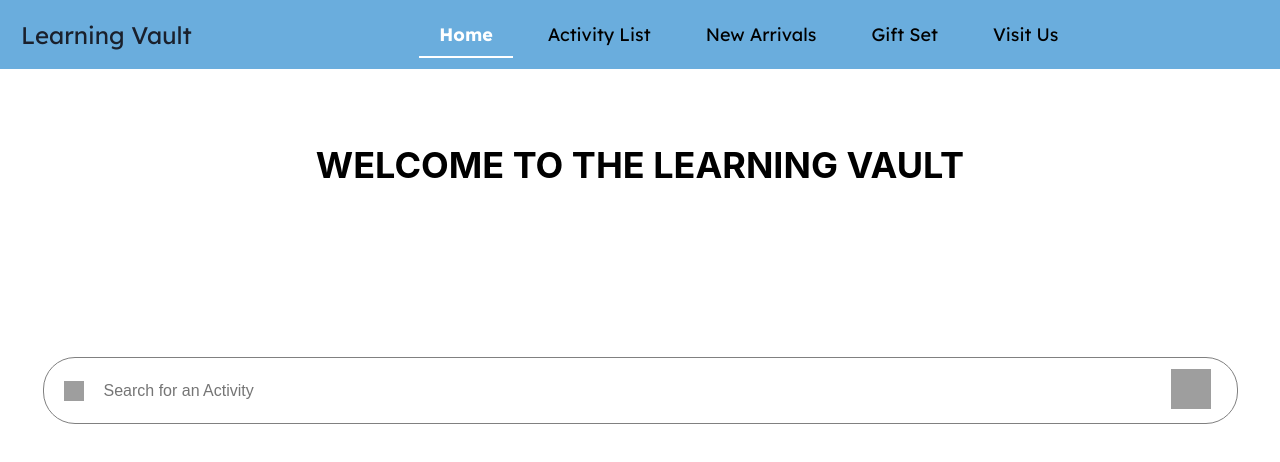
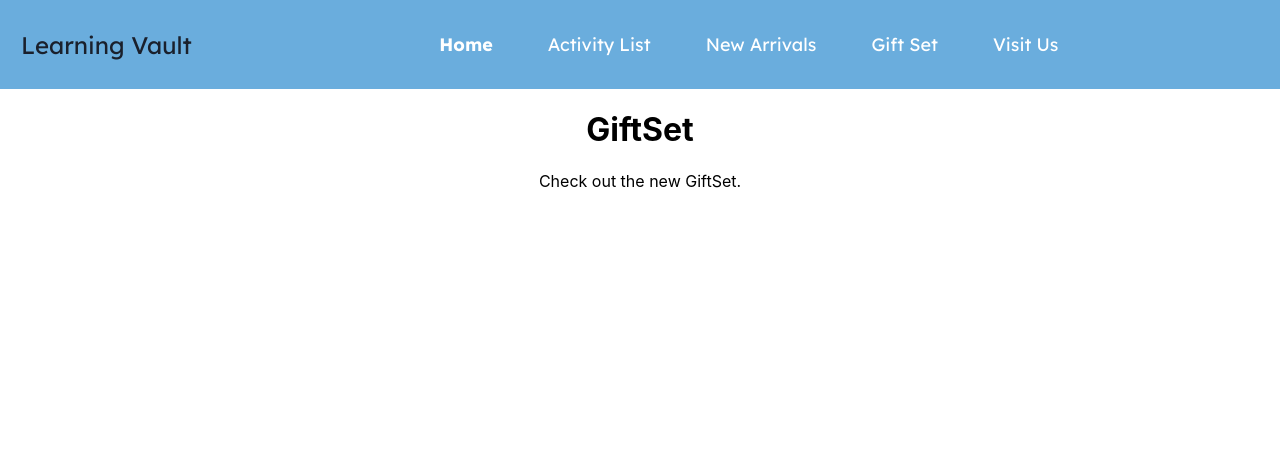
Before and after one commit to Sweatpotatos/Learning-Vault_React, a React (Create React App) app: page /gift-set in a window 1280 px wide. Shown: the top 462 px of the page. Built offline with nearby package versions, Linux system fonts and the light colour scheme; grey boxes are pictures that could not be loaded.

Commit message:
NEW CHANGED MADE

```diff
--- a/package.json
+++ b/package.json
@@ -8,6 +8,7 @@
     "@testing-library/user-event": "^13.5.0",
     "react": "^18.3.1",
     "react-dom": "^18.3.1",
+    "react-router-dom": "^6.24.0",
     "react-scripts": "5.0.1",
     "web-vitals": "^2.1.4"
   },
--- /dev/null
+++ b/src/ActivityList.js
@@ -0,0 +1,12 @@
+import React from 'react';
+
+function ActivityList() {
+  return (
+    <div className="ActivityList">
+      <h1>Activity List</h1>
+      <p>This is the Activity List page.</p>
+    </div>
+  );
+}
+
+export default ActivityList;
--- a/src/App.js
+++ b/src/App.js
@@ -1,14 +1,27 @@
 import React from 'react';
+import { BrowserRouter as Router, Routes, Route } from 'react-router-dom';
 import Header from './Header';
 import MainContent from './MainContent';
+import ActivityList from './ActivityList';
+import NewArrivals from './NewArrivals';
+import GiftSet from './GiftSet';
+import VisitUs from './VisitUs';
 import './App.css';
 
 function App() {
   return (
-    <div className="App">
-      <Header />
-      <MainContent />
-    </div>
+    <Router>
+      <div className="App">
+        <Header />
+        <Routes>
+          <Route path="/" element={<MainContent />} />
+          <Route path="/activity-list" element={<ActivityList />} />
+          <Route path="/new-arrivals" element={<NewArrivals />} />
+          <Route path="/gift-set" element={<GiftSet />} />
+          <Route path="/visit-us" element={<VisitUs />} />
+        </Routes>
+      </div>
+    </Router>
   );
 }
 
--- /dev/null
+++ b/src/GiftSet.js
@@ -0,0 +1,12 @@
+import React from 'react';
+
+function GiftSet() {
+  return (
+    <div className="GiftSet">
+      <h1>GiftSet</h1>
+      <p>Check out the new GiftSet.</p>
+    </div>
+  );
+}
+
+export default GiftSet;
--- a/src/Header.css
+++ b/src/Header.css
@@ -3,11 +3,9 @@
   gap: 5px;
   padding: 20px;
   width: 100%;
-  background-color: #6AADDD; /* Adjust as needed */
-  border: 1px solid #6AADDD; /* Adjust as needed */
+  background-color: #6AADDD;
+  border: 1px solid #6AADDD;
   align-items: center;
-  background-color: #6AADDD;
-  padding: 10px 20px;
   justify-content: space-between;
   font-family: 'Lexend', sans-serif;
   max-width: 100%;
@@ -16,6 +14,7 @@
 .header-logo {
   font-size: 24px;
   color: #1a202c;
+  cursor: pointer;
 }
 
 .header-menu {
@@ -24,7 +23,7 @@
   flex-grow: 1;
   justify-content: center;
   font-size: 18px;
-  color: #000;
+  color: white; /* Set font color to white */
 }
 
 .header-menu-item {
@@ -37,15 +36,20 @@
   transition: color 0.3s ease;
 }
 
+.header-menu-item .menu-text {
+  color: white; /* Set font color to white */
+  text-decoration: none; /* Remove underline */
+}
+
 .header-menu-item.selected .menu-text {
   font-weight: bold;
-  color: #fff;
+  color: white; /* Set font color to white */
 }
 
 .header-menu-item .indicator {
   width: 100%;
   height: 2px;
-  background-color: #fff;
+  background-color: transparent; /* Hide the indicator */
   position: absolute;
   bottom: 0;
   left: 0;
@@ -53,11 +57,11 @@
 }
 
 .header-menu-item:hover .indicator {
-  height: 4px;
+  height: 0; /* Ensure the indicator doesn't appear on hover */
 }
 
-.header-menu-item:hover {
-  color: #1a202c;
+.header-menu-item:hover .menu-text {
+  color: white; /* Ensure hover color remains white */
 }
 
 @media (max-width: 768px) {
--- a/src/Header.js
+++ b/src/Header.js
@@ -1,21 +1,36 @@
 import React from "react";
+import { Link, useNavigate } from "react-router-dom";
 import './Header.css';
 
 const Header = () => {
+  const navigate = useNavigate();
+
+  const handleLogoClick = () => {
+    navigate('/');
+  };
+
   return (
     <header className="header-container">
-      <div className="header-logo">
+      <div className="header-logo" onClick={handleLogoClick}>
         <span className="font-bold">Learning</span> Vault
       </div>
       <nav className="header-menu">
         <div className="header-menu-item selected">
-          <div className="menu-text">Home</div>
+          <Link to="/" className="menu-text">Home</Link>
           <div className="indicator" />
         </div>
-        <div className="header-menu-item">Activity List</div>
-        <div className="header-menu-item">New Arrivals</div>
-        <div className="header-menu-item">Gift Set</div>
-        <div className="header-menu-item">Visit Us</div>
+        <div className="header-menu-item">
+          <Link to="/activity-list" className="menu-text">Activity List</Link>
+        </div>
+        <div className="header-menu-item">
+          <Link to="/new-arrivals" className="menu-text">New Arrivals</Link>
+        </div>
+        <div className="header-menu-item">
+          <Link to="/gift-set" className="menu-text">Gift Set</Link>
+        </div>
+        <div className="header-menu-item">
+          <Link to="/visit-us" className="menu-text">Visit Us</Link>
+        </div>
       </nav>
     </header>
   );
--- /dev/null
+++ b/src/NewArrivals.js
@@ -0,0 +1,12 @@
+import React from 'react';
+
+function NewArrivals() {
+  return (
+    <div className="NewArrivals">
+      <h1>New Arrivals</h1>
+      <p>Check out the latest arrivals.</p>
+    </div>
+  );
+}
+
+export default NewArrivals;
--- /dev/null
+++ b/src/VisitUs.js
@@ -0,0 +1,12 @@
+import React from 'react';
+
+function VisitUs() {
+  return (
+    <div className="VisitUs">
+      <h1>Visit Us</h1>
+      <p>Find out how to visit us.</p>
+    </div>
+  );
+}
+
+export default VisitUs;
```
